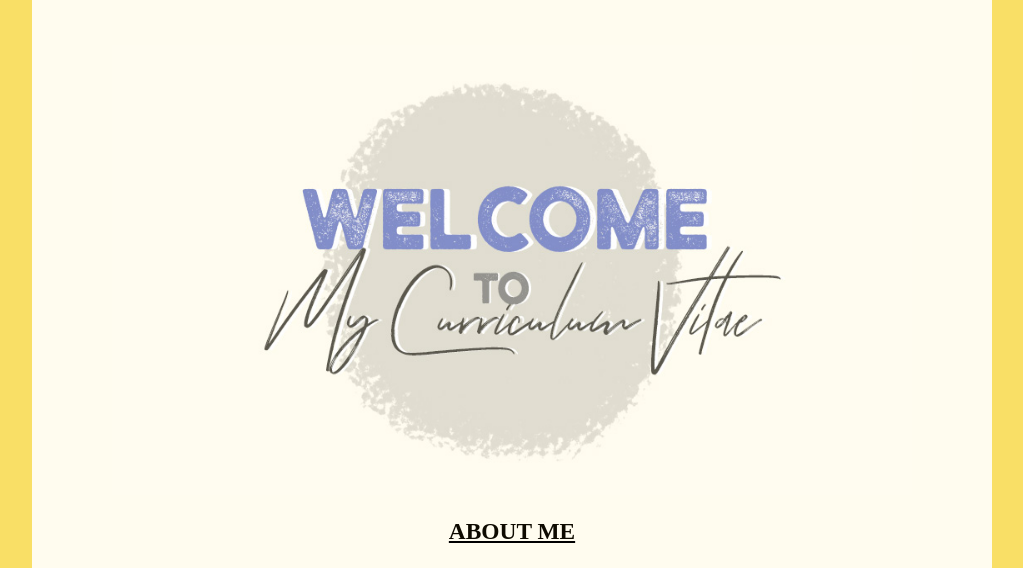
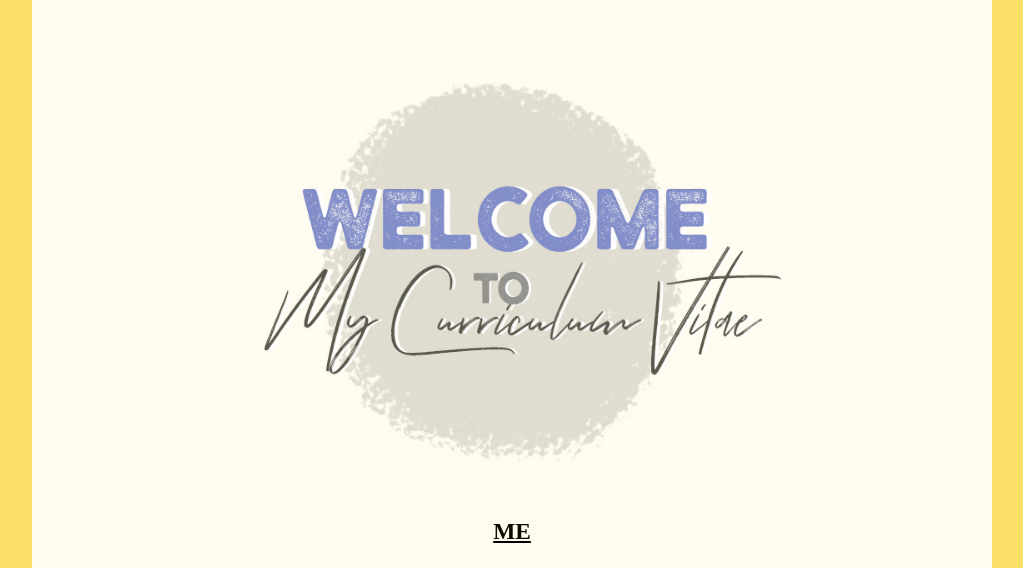
Before and after one commit to edenproject000/mj, a plain HTML site: page index.html in a window 1280 px wide. Shown: the part 365-933 px from the top of the page, without its empty margins (128-1151 px from the left). Drawn offline with Linux system fonts and the light colour scheme.

Commit message:
Update index.html

```diff
--- a/index.html
+++ b/index.html
@@ -12,7 +12,7 @@
 		<form name = "myform" method="POST" action=""><br>
 		<p align = "center"><table border="0"  width="800" height="250">
 			<tr><p align="center"><img src = "images/welcome.jpg" width="800" height="450"></p></tr>
-			<tr><a href="CurriculumVitae.html" align = "center" target="_self" ><h3 align = "center" ><font face="Jaapokki" color="metal">ABOUT ME</h3></font></a></tr>
+			<tr><a href="CurriculumVitae.html" align = "center" target="_self" ><h3 align = "center" ><font face="Jaapokki" color="metal"> ME</h3></font></a></tr>
 		</table></p>
 		</form>
 	</div> <!-- end .content -->
```
